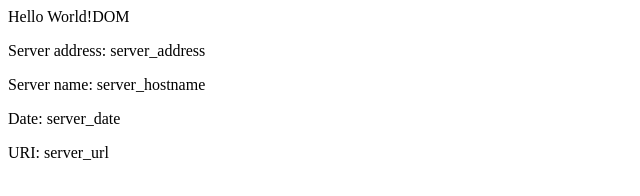
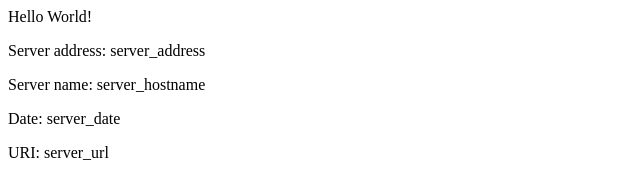
Before and after one commit to dorozcom/eks-example, a plain HTML site: page src/index.html in a window 1280 px wide. Shown: the full height of the page, 0-640 px from the left. Drawn offline with Linux system fonts and the light colour scheme.

Commit message:
Revert "v2 Updating home page"
This reverts commit cd8cb4a9c5e4f71cb96a23c6f9aaa888b4e1b2d6.

```diff
--- a/src/index.html
+++ b/src/index.html
@@ -2,7 +2,7 @@
 <title>Hello World</title>
 </head>
 <div class="info">
-<h>Hello World!DOM </h>
+<h>Hello World!</h>
 <p><span>Server&nbsp;address:</span> <span>server_address</span></p>
 <p><span>Server&nbsp;name:</span> <span>server_hostname</span></p>
 <p class="smaller"><span>Date:</span> <span>server_date</span></p>
```
